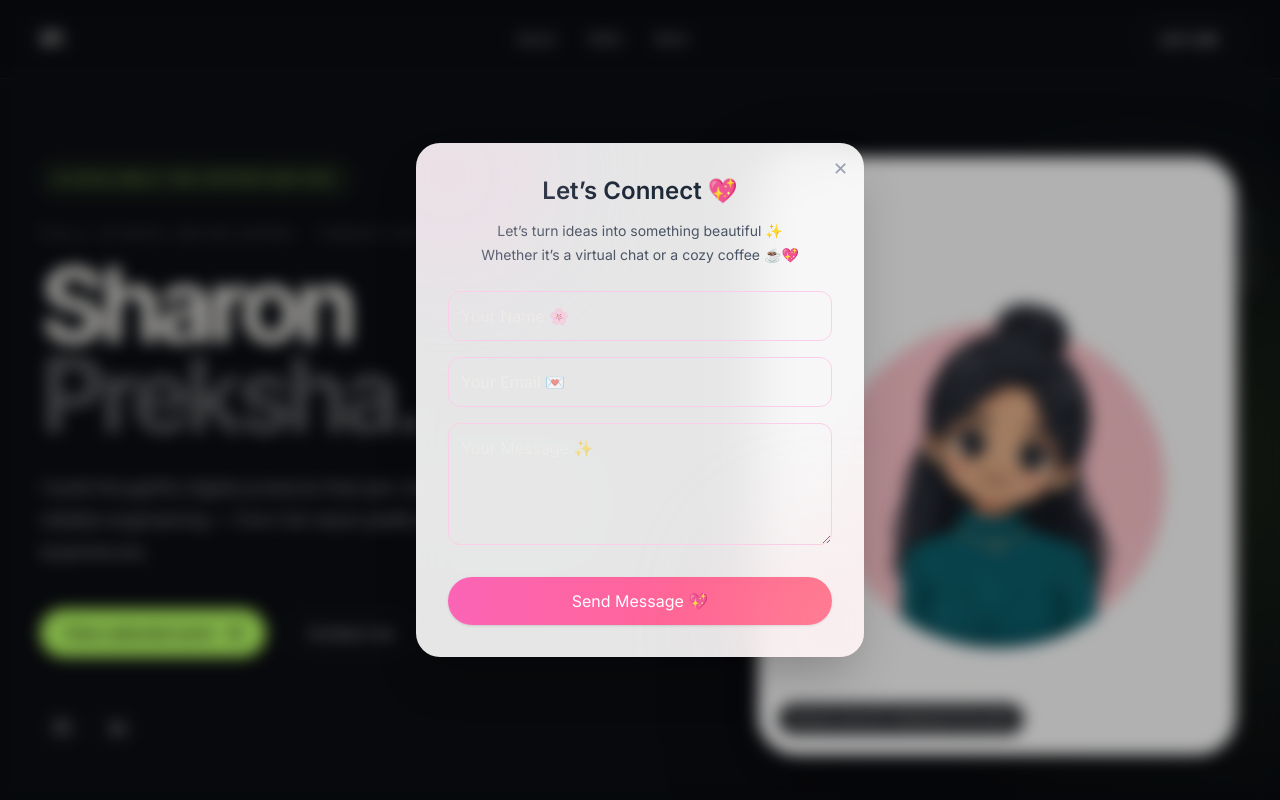
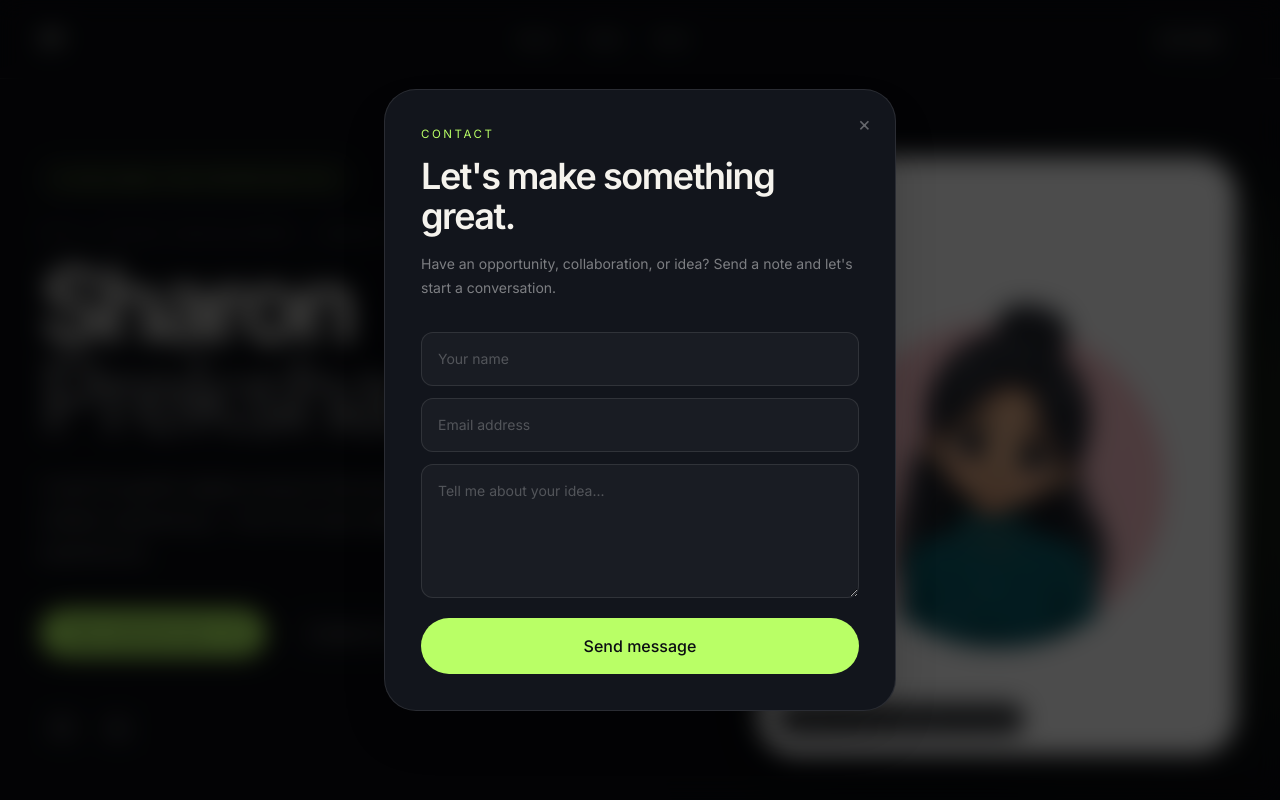
Before and after one commit to mnsharon/portfolio, a Next.js app: page / in a window 1280 px wide. Both pictures are taken after a click on the button "Contact me". Shown: the top 800 px of the page. Built offline with nearby package versions, Linux system fonts and the light colour scheme.

Commit message:
Redesign portfolio experience

```diff
--- a/components/ContactModal.jsx
+++ b/components/ContactModal.jsx
@@ -1,80 +1,18 @@
 "use client";
-
 import { motion } from "framer-motion";
 
-export default function ContactModal({ isOpen, onClose }) {
-  if (!isOpen) return null;
-
-  return (
-    <div className="fixed inset-0 flex items-center justify-center z-50">
-
-      {/* BACKDROP */}
-      <div
-        className="absolute inset-0 bg-black/30 backdrop-blur-sm"
-        onClick={onClose}
-      />
-
-      {/* MODAL */}
-      <motion.div
-        initial={{ scale: 0.8, opacity: 0 }}
-        animate={{ scale: 1, opacity: 1 }}
-        className="relative bg-white/90 backdrop-blur-xl p-8 rounded-3xl shadow-2xl w-[90%] max-w-md overflow-hidden"
-      >
-
-        {/* 🌸 Cute Background Blobs */}
-        <div className="absolute -top-12 -left-12 w-40 h-40 bg-pink-200 rounded-full blur-3xl opacity-40"></div>
-        <div className="absolute -bottom-12 -right-12 w-40 h-40 bg-rose-200 rounded-full blur-3xl opacity-40"></div>
-
-        {/* 💖 Title */}
-        <h2 className="text-2xl font-semibold text-gray-800 text-center mb-3">
-          Let’s Connect 💖
-        </h2>
-
-        {/* ✨ Cute Message */}
-        <p className="text-center text-gray-600 text-sm mb-6 leading-6">
-          Let’s turn ideas into something beautiful ✨ <br />
-          Whether it’s a virtual chat or a cozy coffee ☕💖
-        </p>
-
-        {/* FORM */}
-        <form className="flex flex-col gap-4">
-
-          <input
-            type="text"
-            placeholder="Your Name 🌸"
-            className="p-3 rounded-xl border border-pink-200 focus:outline-none focus:ring-2 focus:ring-pink-300"
-          />
-
-          <input
-            type="email"
-            placeholder="Your Email 💌"
-            className="p-3 rounded-xl border border-pink-200 focus:outline-none focus:ring-2 focus:ring-pink-300"
-          />
-
-          <textarea
-            placeholder="Your Message ✨"
-            rows="4"
-            className="p-3 rounded-xl border border-pink-200 focus:outline-none focus:ring-2 focus:ring-pink-300"
-          />
-
-          <button
-            type="submit"
-            className="mt-4 bg-gradient-to-r from-pink-400 to-rose-400 text-white py-3 rounded-full shadow hover:scale-105 transition"
-          >
-            Send Message 💖
-          </button>
-
-        </form>
-
-        {/* CLOSE BUTTON */}
-        <button
-          onClick={onClose}
-          className="absolute top-3 right-4 text-gray-400 hover:text-gray-700 text-lg"
-        >
-          ✕
-        </button>
-
-      </motion.div>
-    </div>
-  );
+export default function ContactModal({isOpen,onClose}) {
+ if(!isOpen) return null;
+ return <div className="fixed inset-0 z-50 flex items-center justify-center p-4"><button aria-label="Close modal" className="absolute inset-0 bg-black/70 backdrop-blur-md" onClick={onClose}/>
+ <motion.div initial={{opacity:0,y:20,scale:.97}} animate={{opacity:1,y:0,scale:1}} className="relative w-full max-w-lg rounded-[2rem] border border-white/10 bg-[#12151c] p-7 shadow-2xl md:p-9">
+  <button onClick={onClose} className="absolute right-6 top-5 text-xl text-white/35 hover:text-white">×</button>
+  <p className="eyebrow">Contact</p><h2 className="mt-3 text-4xl font-semibold tracking-[-.04em]">Let&apos;s make something great.</h2>
+  <p className="mt-4 text-sm leading-6 text-white/45">Have an opportunity, collaboration, or idea? Send a note and let&apos;s start a conversation.</p>
+  <form className="mt-8 flex flex-col gap-3" onSubmit={(e)=>e.preventDefault()}>
+   <input required type="text" placeholder="Your name" className="rounded-xl border border-white/10 bg-white/[.03] p-4 text-sm outline-none placeholder:text-white/25 focus:border-[#b9ff66]/60"/>
+   <input required type="email" placeholder="Email address" className="rounded-xl border border-white/10 bg-white/[.03] p-4 text-sm outline-none placeholder:text-white/25 focus:border-[#b9ff66]/60"/>
+   <textarea required rows={5} placeholder="Tell me about your idea..." className="rounded-xl border border-white/10 bg-white/[.03] p-4 text-sm outline-none placeholder:text-white/25 focus:border-[#b9ff66]/60"/>
+   <button type="submit" className="mt-2 rounded-full bg-[#b9ff66] py-4 font-medium text-[#0b0d12]">Send message</button>
+  </form>
+ </motion.div></div>
 }
```
